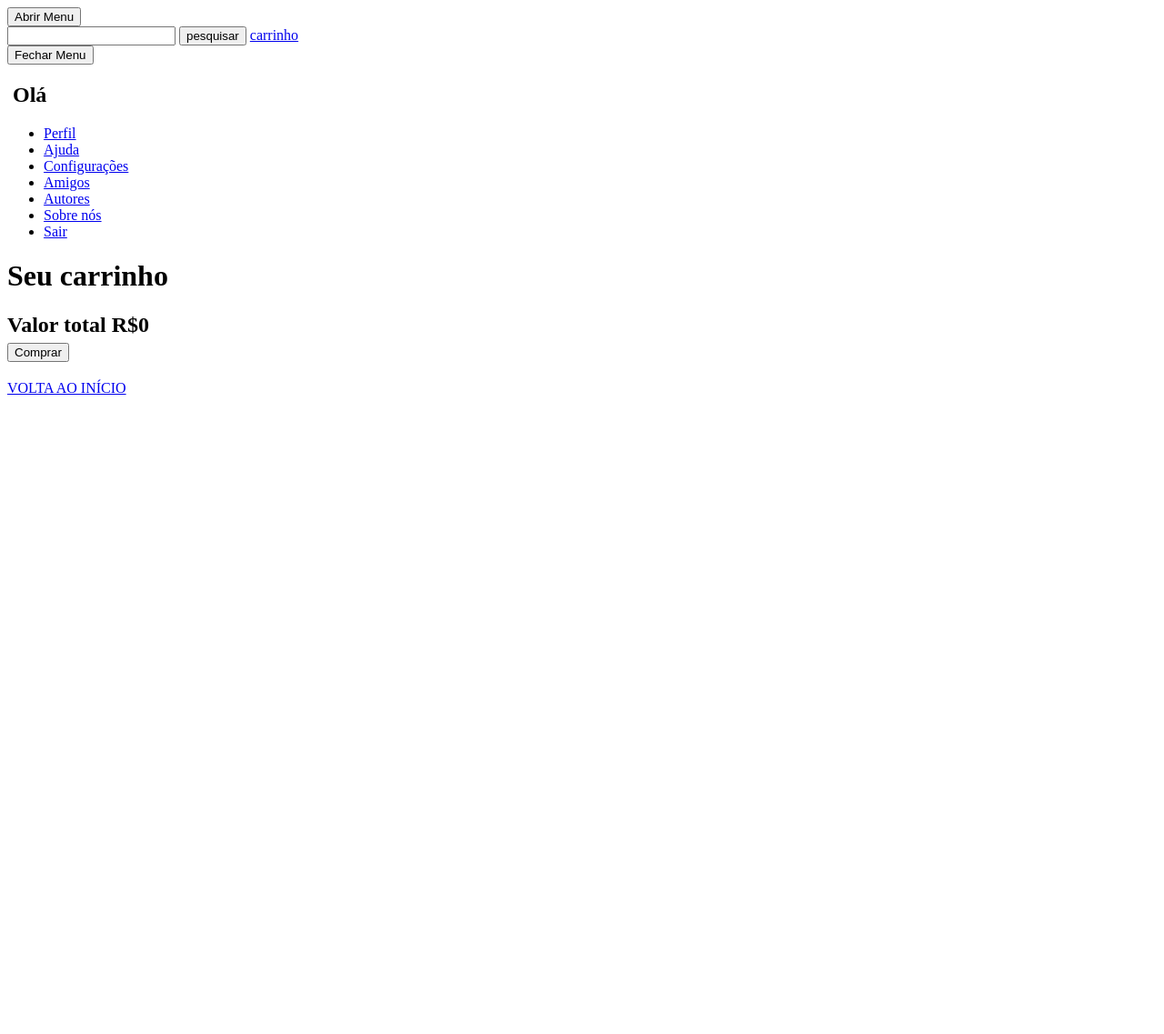
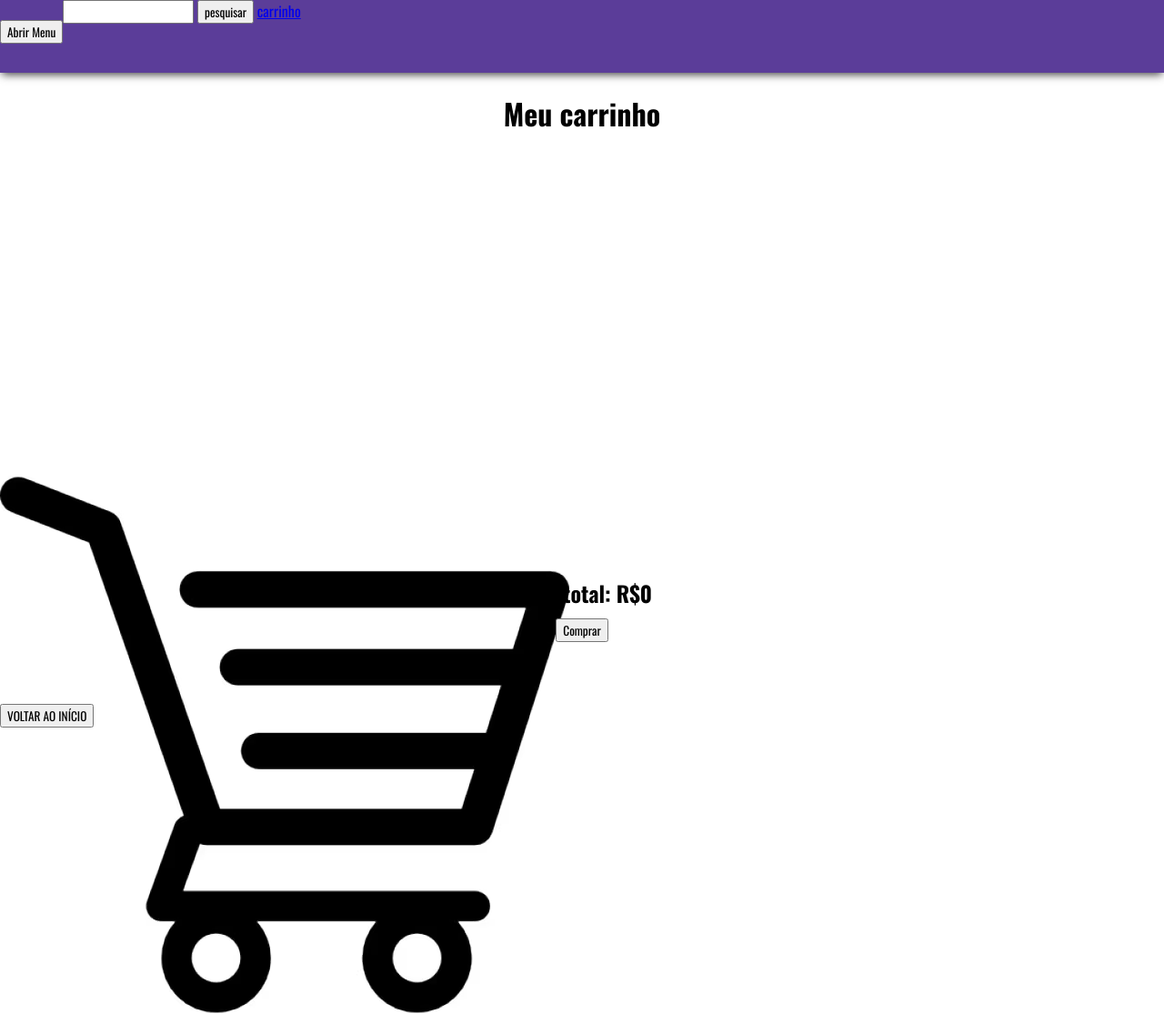
Before and after one commit to erickovisck/TCC_COT, a PHP site: page /carrinho.php in a window 1280 px wide. Shown: the whole page at 91% size. Before the commit the page ends 434 px from the top, so only its background shows below. Run offline with PHP 8.4, Linux system fonts and the light colour scheme; a user stored in the database is signed in; data comes from the database, SQL or seed files in the repository.

Commit message:
Update carrinho.php

```diff
--- a/carrinho.php
+++ b/carrinho.php
@@ -3,6 +3,7 @@
 <head>
     <meta charset="UTF-8">
     <meta name="viewport" content="width=device-width, initial-scale=1.0">
+    <link rel="stylesheet" href="assets/css/carrinho.css">
     <title>Carrinho</title>
 </head>
 <body>
@@ -82,10 +83,14 @@ if (isset($_POST["selecionado"])) {
 <html lang="en">
 <head>
     <!-- Metatags, título, estilos, etc. -->
+    <link rel="stylesheet" href="assets/css/carrinho.css">
 </head>
 <body>
 
-    <h1>Seu carrinho</h1>
+    <h1>Meu carrinho</h1>
+    <div class="imagem_carrinho">
+    <img src="imagens/carrinho.png">
+</div> <br> <br>
     <?php
      $saldo="";
     $totalpreco=0;
@@ -100,10 +105,9 @@ if (isset($_POST["selecionado"])) {
             if ($resultado2) {
                 while ($dados2 = mysqli_fetch_array($resultado2)) {
                     $totalpreco= $totalpreco+ $dados2["preco"];
-
-                    echo "<tr>";
-                    echo "<td>" . $dados2["nome_livro"] . "<br>";
-                    echo "<td>" . "R$" . $dados2["preco"] . "<br>";
+                    echo"<div class='carrinho_item'>";
+                    echo '<p>Nome: '.$dados2["nome_livro"].' |Preço: R$'.$dados2["preco"].'</p>';
+                    echo"</div>";
                 }
 
 
@@ -142,15 +146,17 @@ if (isset($_POST["selecionado"])) {
     }
 }
     ?>
+
      <form method="post" action="">
-        <h2> Valor total R$<?=$totalpreco?> <br>
-        <input type="submit" name="comprarcarrinho" value="Comprar"> </input>
+        <h2> Valor total: R$<?=$totalpreco?> <br>
+        <input type="submit" name="comprarcarrinho" id="btncomprar" value="Comprar"> </input>
         <h3><?= $saldo?> </h3>
-    </form>
-    <div class="">
-                        <a href="cadastro.php">VOLTA AO INÍCIO</a>
-                    </div>
-    </form>
+    </form> <br> <br>
+    <div class="voltarpagina">
+    <form method="" action="inicial.php">
+     <input type="submit" id="voltainc" value="VOLTAR AO INÍCIO">
+</div>
+</form>
 </body>
 </html>
 <script src="script.js"></script>
```
